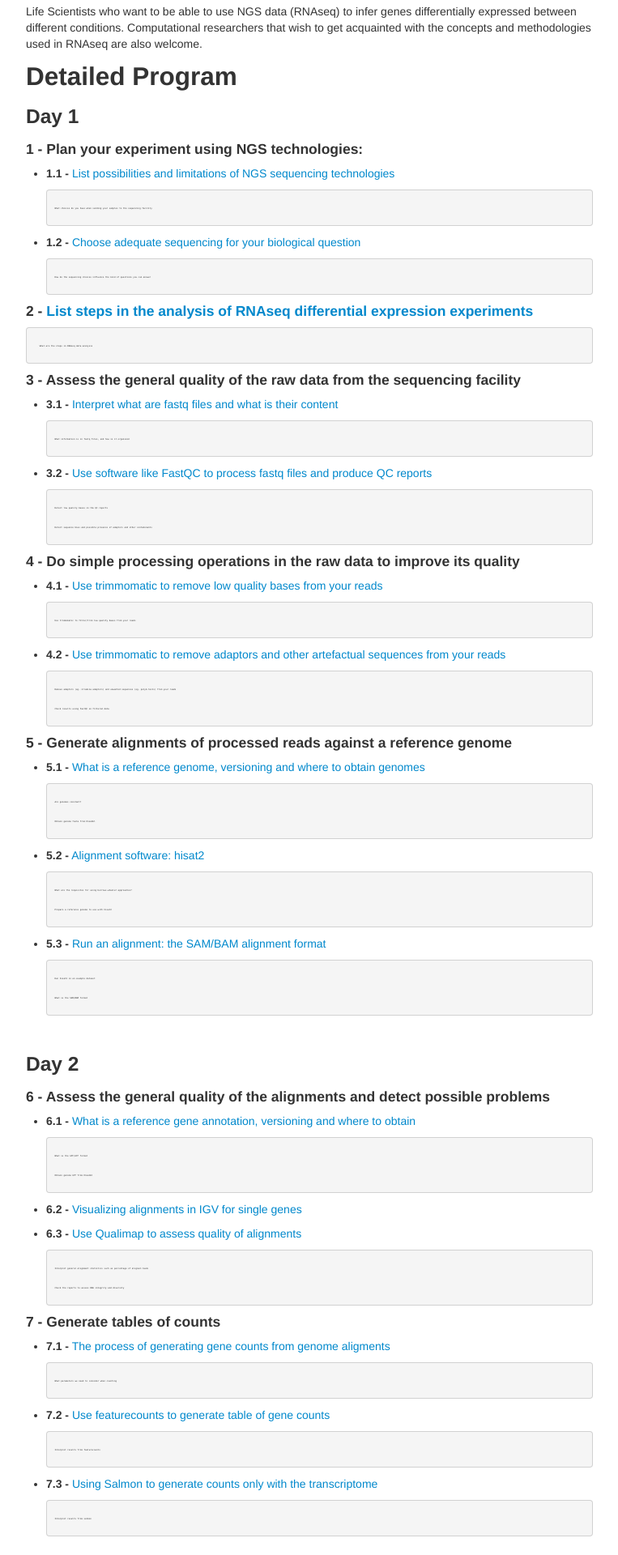
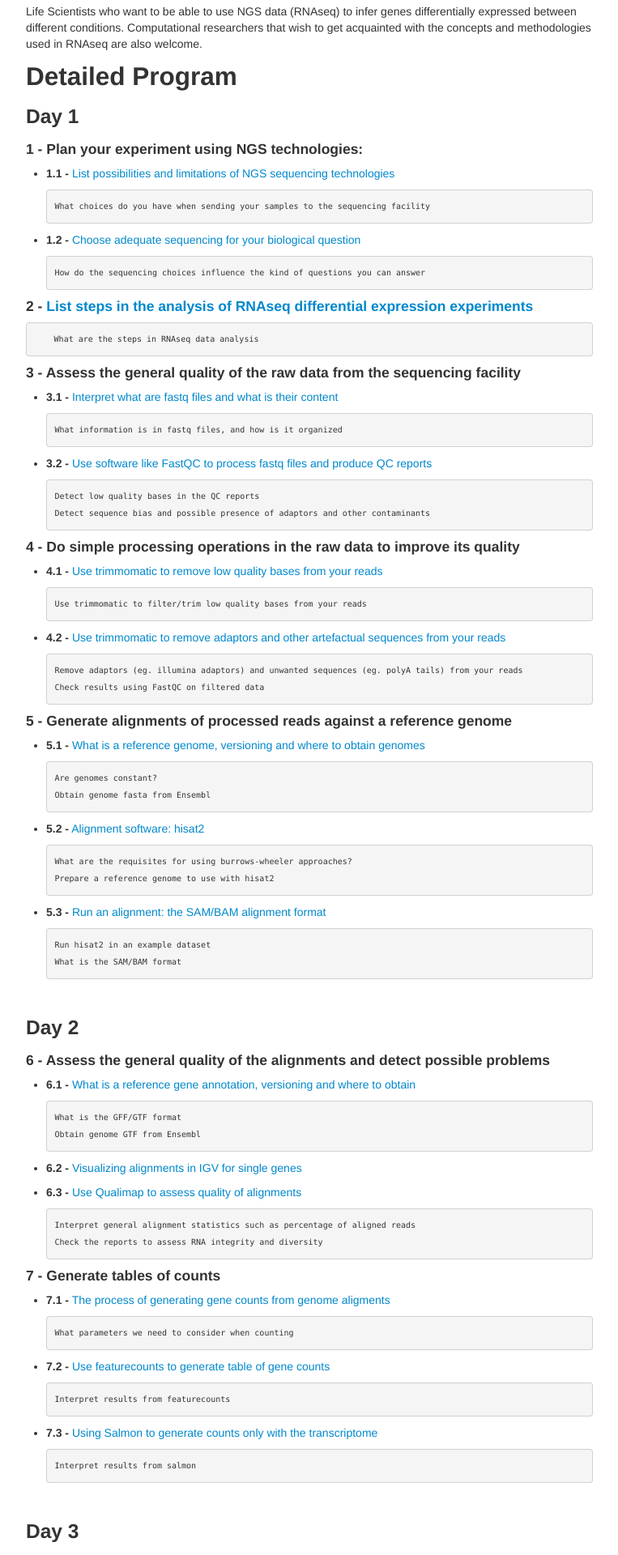
Before and after one commit to GTPB/ADER19F, a Jekyll site: the page built from index.md, in a window 1280 px wide. Shown: the part 1018-2938 px from the top of the page at 81% size, without its empty margins (258-1021 px from the left). Built offline with Jekyll 4.4.1, drawn with Linux system fonts in a browser that asks for light colours.

Commit message:
Update kbroman.css

```diff
--- a/assets/themes/twitter/css/kbroman.css
+++ b/assets/themes/twitter/css/kbroman.css
@@ -1,6 +1,6 @@
 code {
   padding: 2px 2px 2px;
-  font-size:20%;
+  font-size: 10px;
   color: black;
   background-color:   #d8edfc;
   border: 1px solid #e1e1e8;
```
